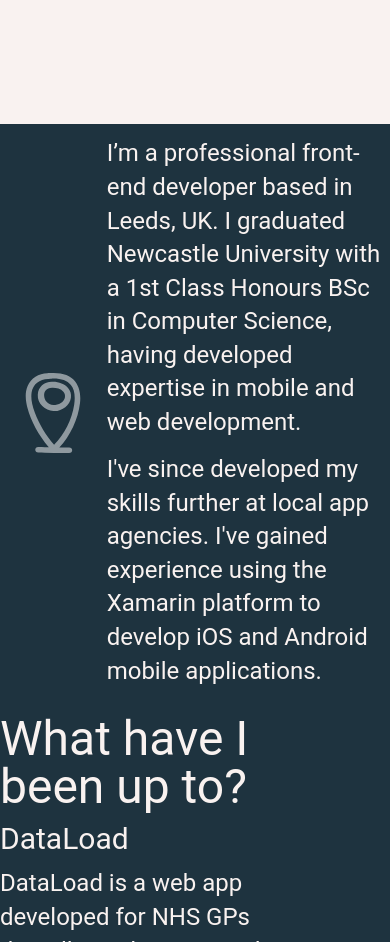
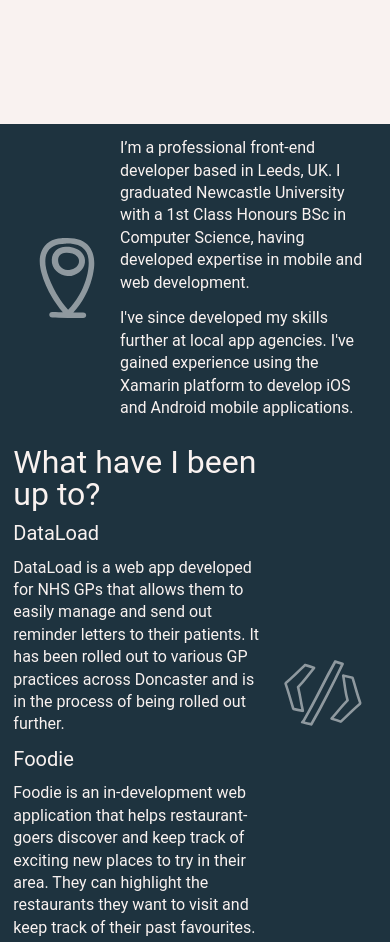
Before and after one commit to MattTennison/MattTennison.github.io, a plain HTML site: page index.html in a window 390 px wide. Shown: the part 720-1662 px from the top of the page. Drawn offline with nearby package versions, Linux system fonts and the light colour scheme; files that its build step writes are made by us from their sources.

Commit message:
Add Responsive Metatag

```diff
--- a/index.html
+++ b/index.html
@@ -2,6 +2,7 @@
 <html>
     <head>
         <meta charset="utf-8">
+        <meta name="viewport" content="width=device-width">
         <title>Matt Tennison | Front-End Developer</title>
         <link rel="stylesheet" href="css/style.css" type="text/css" />
     </head>
--- a/scss/elements/_content.scss
+++ b/scss/elements/_content.scss
@@ -1,7 +1,7 @@
 @import "../values/colours";
 
 .content {
-  padding: 10pt 0;
+  padding: 10pt;
 }
 
 .content--dark {
--- a/scss/style.scss
+++ b/scss/style.scss
@@ -6,12 +6,6 @@ body {
     font-family: "Roboto", sans-serif;
     background-color: $primary-color;
     color: $secondary-color;
-}
-
-@media(max-device-width: 600pt) {
-    body {
-        font-size: 1.5em;
-    }
 }
 
 h1 {
```
